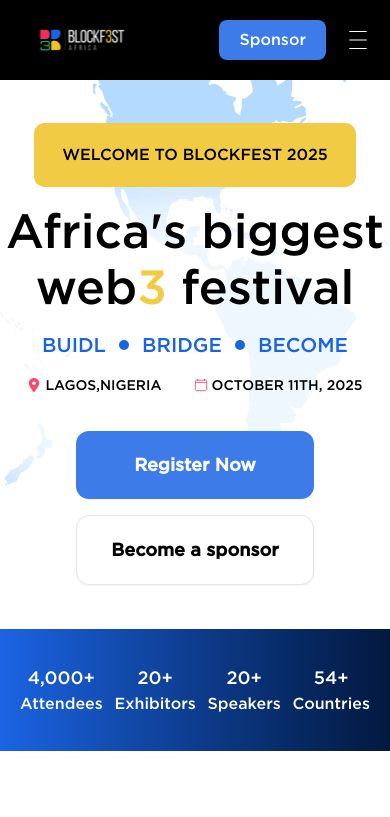
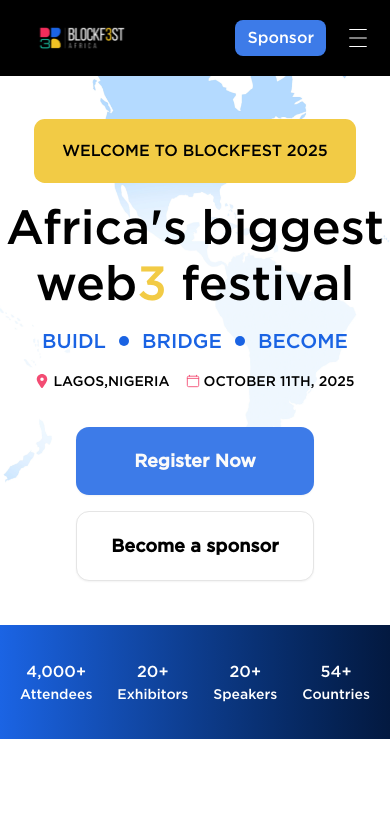
Before and after one commit to mandatedisrael/Blockfest-frontend, a Next.js app: page / in a window 390 px wide. Shown: the top 817 px of the page. Built offline with nearby package versions, Linux system fonts and the light colour scheme.

Commit message:
fix: responsive issue

```diff
--- a/components/carousel.tsx
+++ b/components/carousel.tsx
@@ -71,7 +71,7 @@
         <div className="flex touch-pan-y touch-pinch-zoom">
           {speakers.map((speaker, index) => (
             <div
-              className="transform-gpu flex-[0_0_100%] min-w-0 flex justify-center items-center px-5"
+              className="transform-gpu flex-[0_0_100%] min-w-0 flex justify-center items-center px-2 md:px-5"
               key={`${speaker.name}-${index}`}
             >
               {/* Speaker Card */}
--- a/components/home/hero.tsx
+++ b/components/home/hero.tsx
@@ -22,7 +22,7 @@
           <GoDotFill />
           <p>BECOME</p>
         </div>
-        <div className="flex items-center justify-center space-x-8 text-sm lg:text-base font-medium text-black">
+        <div className="flex items-center justify-center md:space-x-8 space-x-4 text-sm lg:text-base font-medium text-black">
           <div className="flex items-center space-x-1 lg:space-x-2 uppercase ">
             <FaLocationDot className="text-[#F34C73]" />
             <span>lagos,nigeria</span>
--- a/components/home/partners.tsx
+++ b/components/home/partners.tsx
@@ -8,13 +8,13 @@
         <h2 className="font-medium text-5xl lg:text-[69.65px] lg:leading-[82px] tracking-[-5%] md:my-[25px] lg:my-[50px] text-center text-white">
           Our Partners
         </h2>
-        <div className="flex flex-wrap items-center justify-between space-x-3 mt-[30px]">
-          {[...Array(6)].map((_, index) => (
+        <div className="grid grid-cols-3 md:grid-cols-4 lg:grid-cols-6 gap-4 w-full mt-[30px] place-items-center">
+            {[...Array(6)].map((_, index) => (
             <div
               key={index}
-              className="2xl:w-[195px] 2xl:h-[116px] 2xl:aspect-[195/116] xl:w-[120px] xl:h-[80px] h-[50px] w-[50px] bg-[#D9D9D9] rounded-[24px]"
+                className=" h-[50px] w-[50px] md:aspect-[195/116] bg-[#D9D9D9] 2xl:w-[195px] 2xl:h-[116px] 2xl:aspect-[195/116] xl:w-[120px] xl:h-[80px] md:rounded-[16px] rounded-full flex items-center justify-center"
             />
-          ))}
+            ))}
         </div>
       </div>
 
--- a/components/home/stat.tsx
+++ b/components/home/stat.tsx
@@ -9,13 +9,13 @@
 
 export function StatsSection() {
   return (
-    <section className="flex items-center justify-between lg:justify-evenly px-5 text-center py-[35px] bg-gradient-to-r from-[#1B64E4] to-[#031940] text-white">
+    <section className="flex items-center justify-between space-x-3 lg:justify-evenly px-5 text-center py-[35px] bg-gradient-to-r from-[#1B64E4] to-[#031940] text-white">
       {stats.map((stat, index) => (
         <div key={index} className="flex flex-col items-center lg:space-y-2">
-          <p className="font-medium text-lg lg:text-[30px] lg:leading-[17.61px] tracking-[-5%]">
+          <p className="font-medium text-base lg:text-[30px] lg:leading-[17.61px] tracking-[-5%]">
             {stat.value}
           </p>
-          <p className="font-normal text-base lg:text-[19.5px] lg:leading-[17.61px]">
+          <p className="font-normal text-sm lg:text-[19.5px] lg:leading-[17.61px]">
             {stat.label}
           </p>
         </div>
--- a/components/shared/navbar.tsx
+++ b/components/shared/navbar.tsx
@@ -57,7 +57,7 @@
       <div className="flex items-center gap-x-5">
         <Button
           variant="default"
-          className="p-5 text-base font-medium text-white"
+          className="md:p-5 text-base font-medium text-white w-fit p-3"
         >
           Sponsor
         </Button>
```
